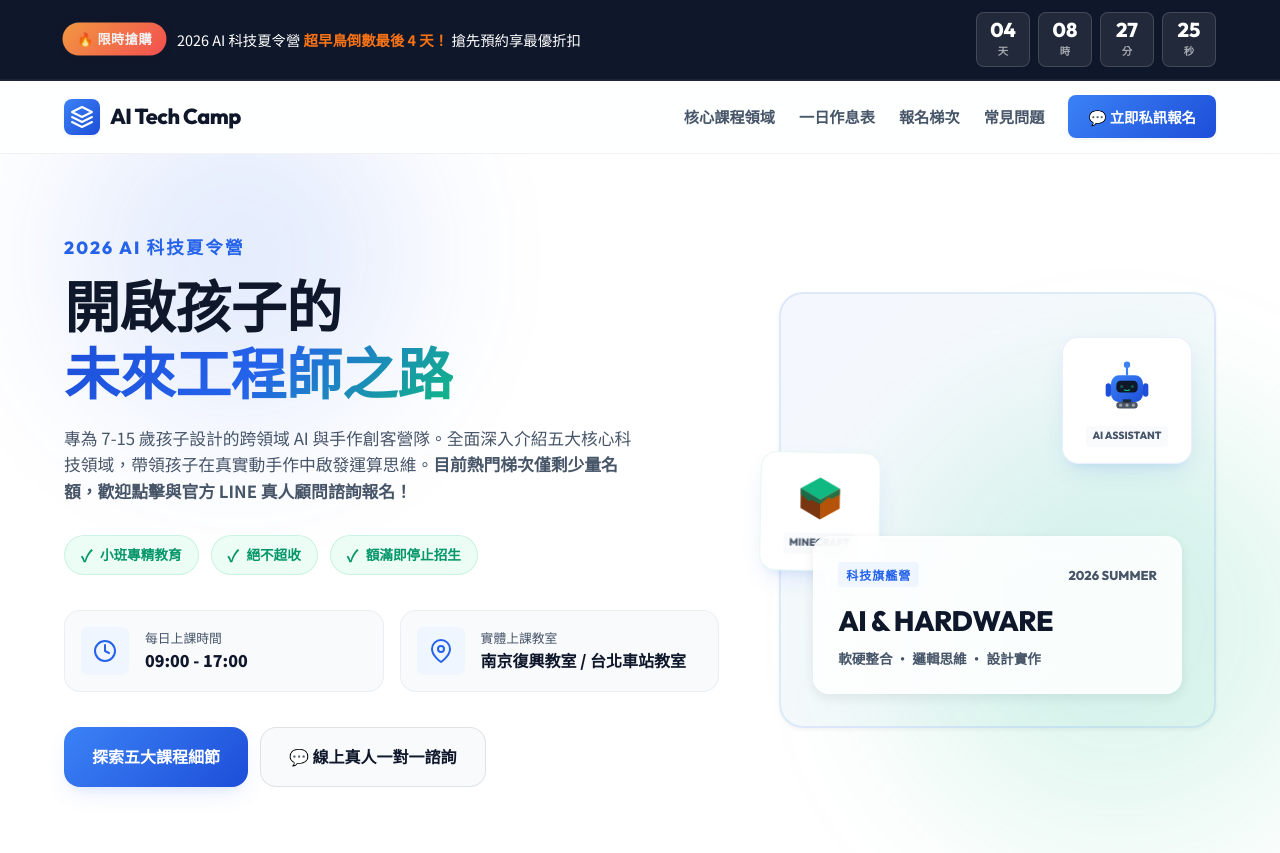
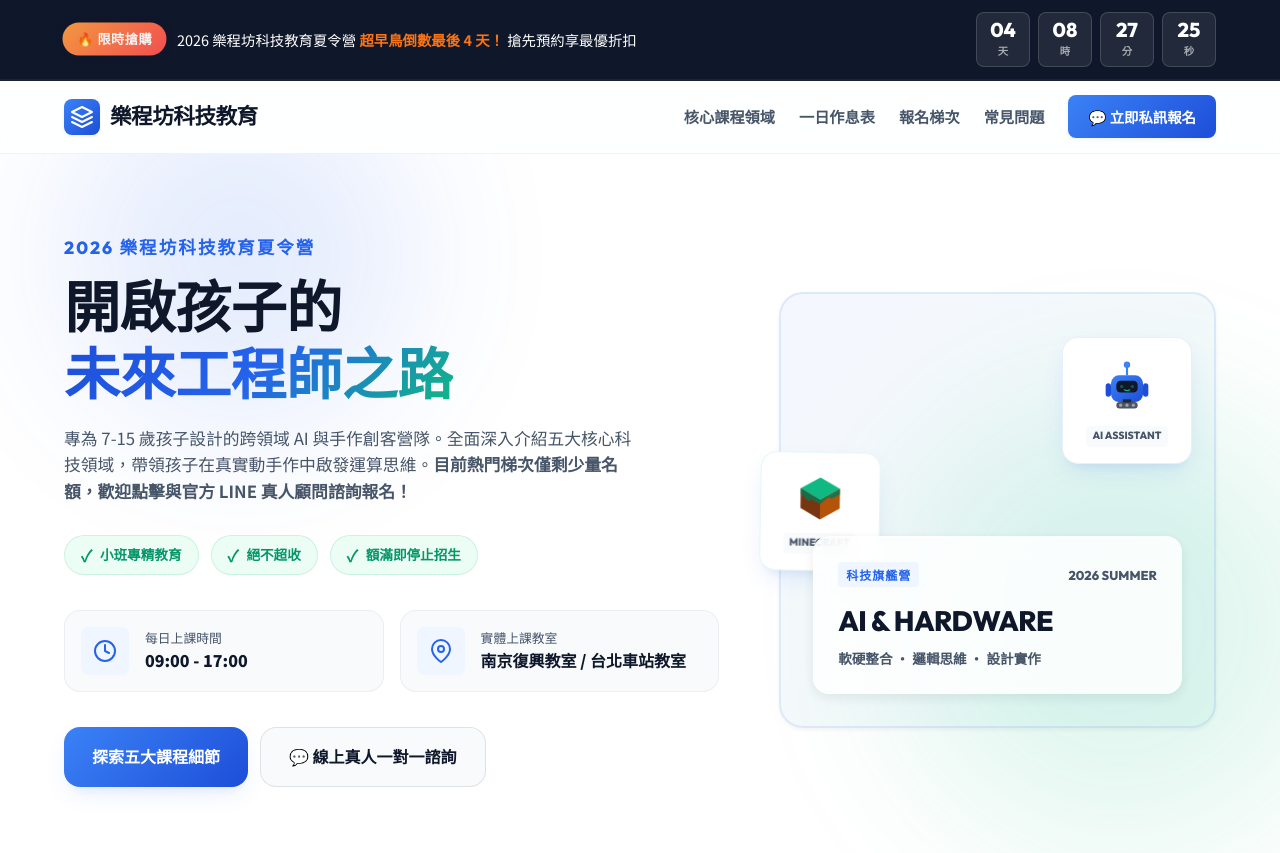
Before and after one commit to philip12010315-creator/ai-summer-camp, a plain HTML site: page index.html in a window 1280 px wide. Shown: the top 853 px of the page. Drawn offline with Linux system fonts and the light colour scheme.

Commit message:
style: rename summer camp to 樂程坊科技教育夏令營

```diff
--- a/index.html
+++ b/index.html
@@ -3,8 +3,8 @@
 <head>
     <meta charset="UTF-8">
     <meta name="viewport" content="width=device-width, initial-scale=1.0">
-    <title>2026 AI 科技夏令營 | 探索未來工程師的黃金五大領域</title>
-    <meta name="description" content="2026年最受矚目的 AI 科技夏令營！涵蓋 Minecraft 邏輯程式設計、SPM 動力機械、SPIKE AI 機器人、3D 創作及雷射切割設計。小班專精教學，點擊直接洽詢 LINE 線上真人顧問保留名額。">
+    <title>2026 樂程坊科技教育夏令營 | 探索未來工程師的黃金五大領域</title>
+    <meta name="description" content="2026年最受矚目的樂程坊科技教育夏令營！涵蓋 Minecraft 邏輯程式設計、SPM 動力機械、SPIKE AI 機器人、3D 創作及雷射切割設計。小班專精教學，點擊直接洽詢 LINE 線上真人顧問保留名額。">
     <!-- Google Fonts -->
     <link rel="preconnect" href="https://fonts.googleapis.com">
     <link rel="preconnect" href="https://fonts.gstatic.com" crossorigin>
@@ -19,7 +19,7 @@
         <div class="container">
             <div class="announcement-content">
                 <span class="badge badge-accent animate-pulse">🔥 限時搶購</span>
-                <span class="announcement-text">2026 AI 科技夏令營 <strong>超早鳥倒數最後 4 天！</strong> 搶先預約享最優折扣</span>
+                <span class="announcement-text">2026 樂程坊科技教育夏令營 <strong>超早鳥倒數最後 4 天！</strong> 搶先預約享最優折扣</span>
             </div>
             <div class="countdown-wrapper" id="countdown">
                 <div class="countdown-item">
@@ -53,7 +53,7 @@
                         <path d="M2 12L12 17L22 12" stroke="currentColor" stroke-width="2" stroke-linecap="round" stroke-linejoin="round"/>
                     </svg>
                 </div>
-                <span class="logo-text">AI Tech Camp</span>
+                <span class="logo-text">樂程坊科技教育</span>
             </div>
             <nav class="nav-links">
                 <a href="#courses" class="nav-link">核心課程領域</a>
@@ -75,7 +75,7 @@
             <div class="container hero-container">
                 <div class="hero-info">
                     <h1 class="hero-title">
-                        <span class="title-sub">2026 AI 科技夏令營</span>
+                        <span class="title-sub">2026 樂程坊科技教育夏令營</span>
                         <span class="title-main">開啟孩子的<br><span class="gradient-text">未來工程師之路</span></span>
                     </h1>
                     <p class="hero-desc">
@@ -652,7 +652,7 @@
     <!-- Footer -->
     <footer class="main-footer">
         <div class="container footer-container">
-            <p class="footer-copyright">© 2026 AI 科技夏令營 招生委員會. All Rights Reserved. </p>
+            <p class="footer-copyright">© 2026 樂程坊科技教育夏令營 招生委員會. All Rights Reserved. </p>
             <p class="footer-note">備註：各梯次名額採繳費登記順序為準。退費標準悉依各地方教育局規定辦理。</p>
         </div>
     </footer>
```
